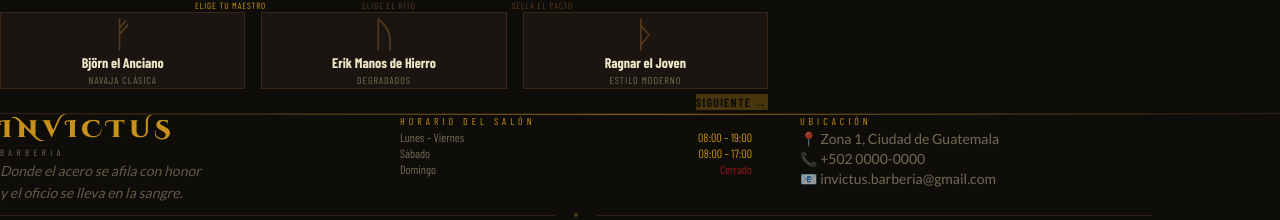
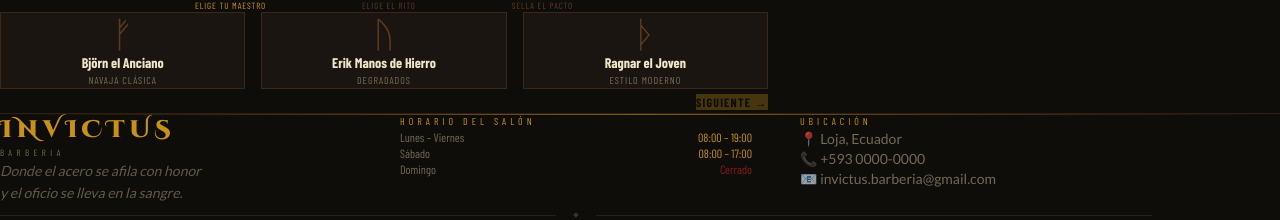
Before and after one commit to mengjota/vikingos, a Next.js app: page / in a window 1280 px wide. Shown: the part 2013-2233 px from the top of the page. Built offline with nearby package versions, Linux system fonts and the light colour scheme; a web font is replaced by a local one.

Commit message:
Cambiar ubicación a Loja, Ecuador

```diff
--- a/src/components/Footer.tsx
+++ b/src/components/Footer.tsx
@@ -70,8 +70,8 @@ export default function Footer() {
               Ubicación
             </h4>
             <div className="space-y-3 text-[#b8a882]/60 text-sm" style={{ fontFamily: "var(--font-lato)" }}>
-              <p>📍 Zona 1, Ciudad de Guatemala</p>
-              <p>📞 +502 0000-0000</p>
+              <p>📍 Loja, Ecuador</p>
+              <p>📞 +593 0000-0000</p>
               <p>📧 invictus.barberia@gmail.com</p>
             </div>
           </div>
```
